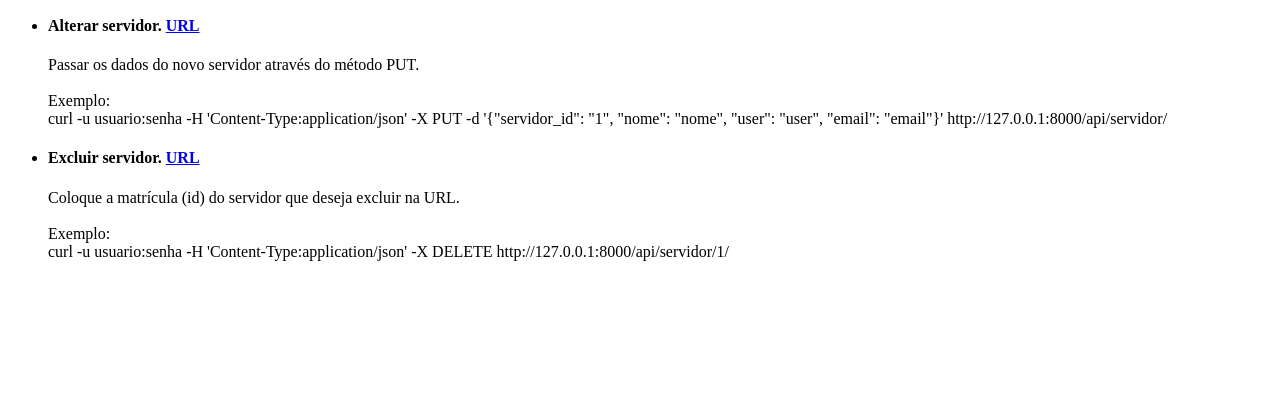
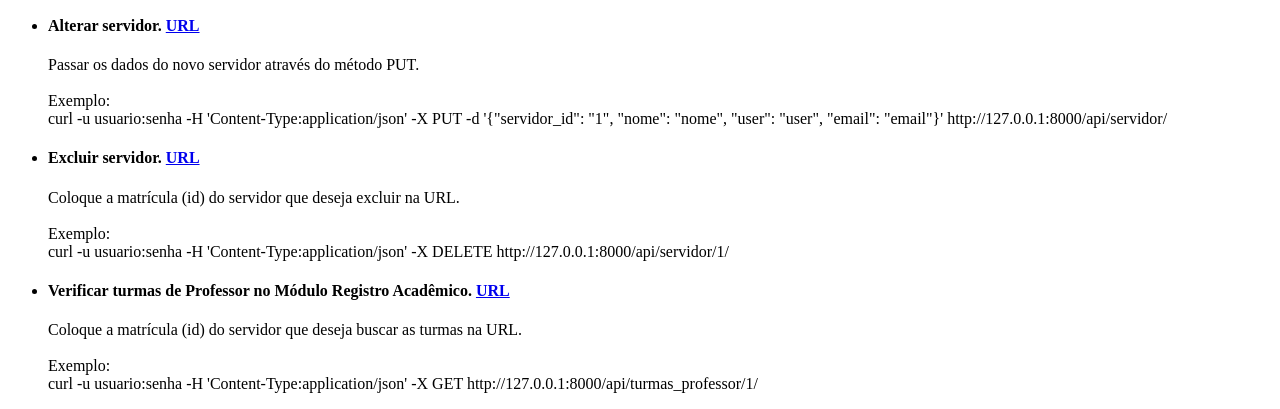
Before and after one commit to mariojorgevalle/rh, a Django app: template templates/index.html in a window 1280 px wide. Shown: the part 449-858 px from the top of the page. Before the commit the page ends 710 px from the top, so only its background shows below. Run offline with Django 3.2, Linux system fonts and the light colour scheme; the template is opened without the code that fills it, so the values that code supplies are empty.

Commit message:
Criado acesso ao serviço do Registro Acadêmico.

```diff
--- a/api/urls.py
+++ b/api/urls.py
@@ -1,6 +1,6 @@
 from django.conf.urls.defaults import *
 from piston.resource import Resource
-from rh.api.handlers import ServidorHandler
+from rh.api.handlers import ServidorHandler, ConsultaTurmasHandler
 
 class CsrfExemptResource( Resource ):
 	def __init__( self, handler, authentication = None ):
@@ -8,6 +8,7 @@ class CsrfExemptResource( Resource ):
 		self.csrf_exempt = getattr( self.handler, 'csrf_exempt', True )
 
 servidor_handler = Resource(ServidorHandler)
+turmas_handler = Resource(ConsultaTurmasHandler)
 
 urlpatterns = patterns('',
     url(r'^servidores/(?P<emitter_format>.+)/$', servidor_handler),
@@ -15,4 +16,5 @@ urlpatterns = patterns('',
     url(r'^servidor/(?P<servidor_id>.+)/(?P<emitter_format>.+)/$', servidor_handler),
     url(r'^servidor/$', servidor_handler),
     url(r'^servidor/(?P<servidor_id>.+)/$', servidor_handler),
+    url(r'^turmas_professor/(?P<servidor_id>.+)/$', turmas_handler),
 )
--- a/templates/index.html
+++ b/templates/index.html
@@ -32,6 +32,10 @@
         <p>Coloque a matrícula (id) do servidor que deseja excluir na URL.</br><br/>
         Exemplo:<br/>
         curl -u usuario:senha -H 'Content-Type:application/json' -X DELETE http://127.0.0.1:8000/api/servidor/1/</p>
+        <li><h4>Verificar turmas de Professor no Módulo Registro Acadêmico. <a href="/api/turmas_professor/">URL</a></h4></li>
+        <p>Coloque a matrícula (id) do servidor que deseja buscar as turmas na URL.</br><br/>
+        Exemplo:<br/>
+        curl -u usuario:senha -H 'Content-Type:application/json' -X GET http://127.0.0.1:8000/api/turmas_professor/1/</p>
     </ul>
 
     </body>
```
Also changed, not shown: api/handlers.py (+13 -0 lines).
